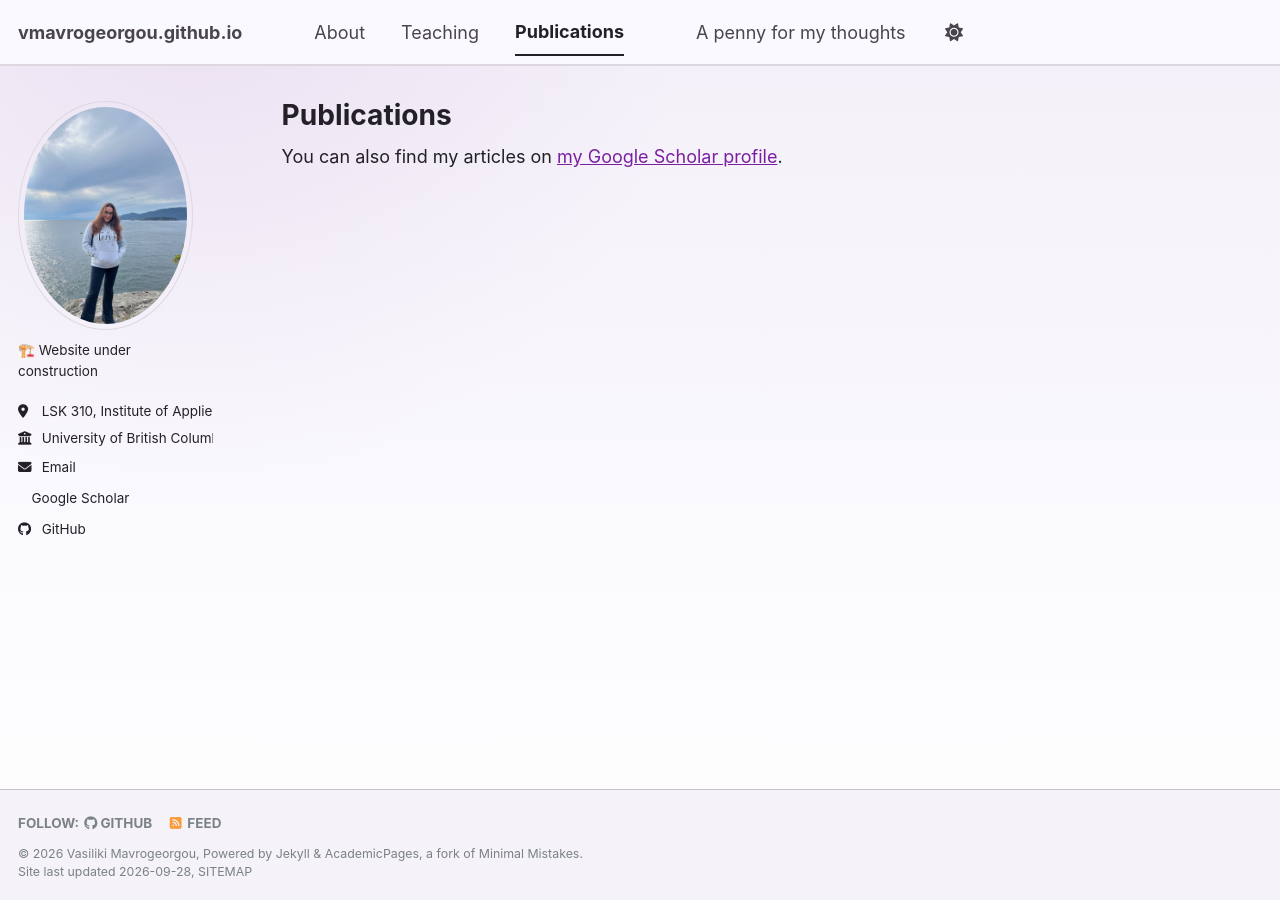
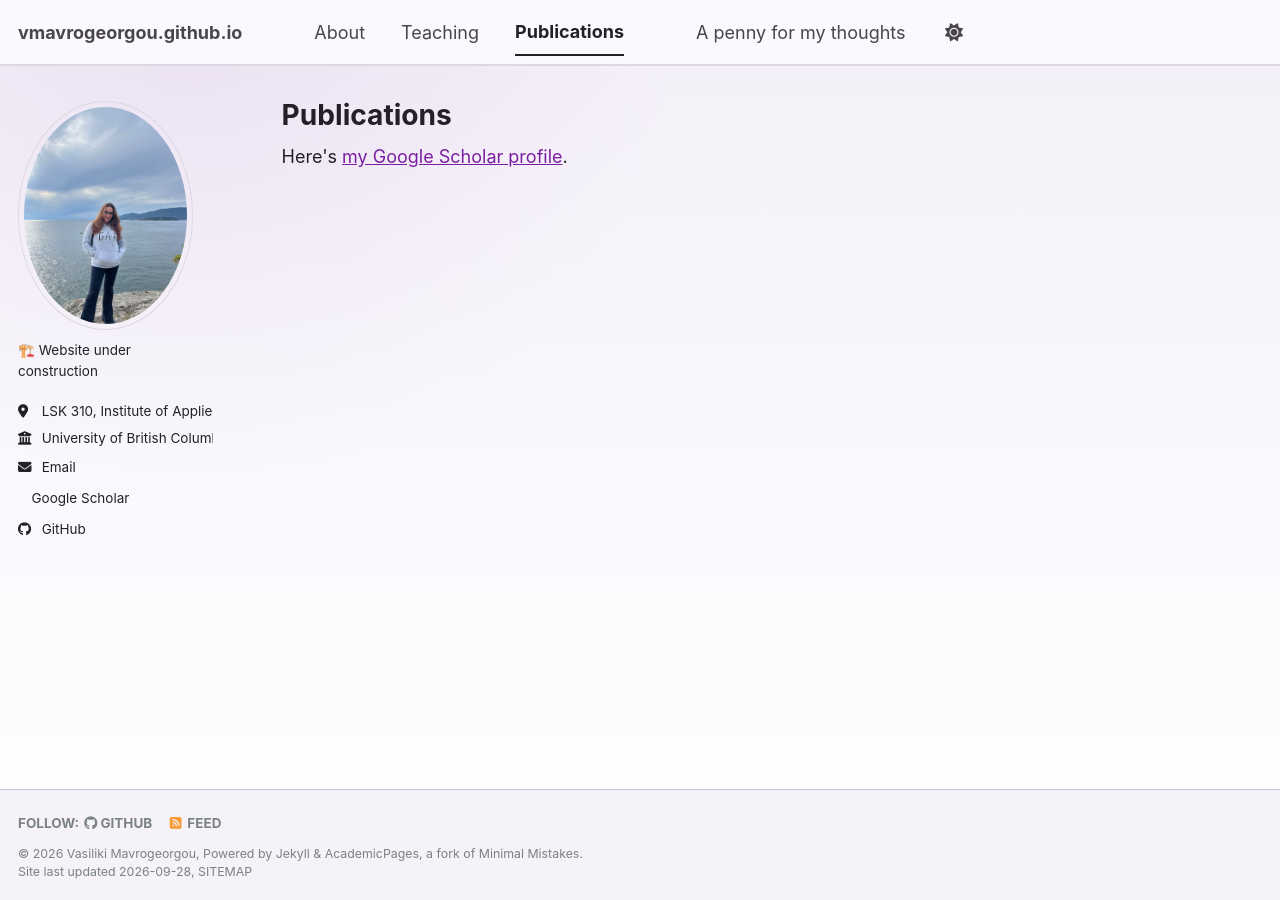
Before and after one commit to vmavrogeorgou/vmavrogeorgou.github.io, a Jekyll site: the page built from _pages/publications.html, in a window 1280 px wide. Built offline with Jekyll 4.4.1, drawn with Linux system fonts in a browser that asks for light colours; a style sheet for code colours, icons or effects is not loaded.

Commit message:
Google scholar

```diff
--- a/_pages/publications.html
+++ b/_pages/publications.html
@@ -6,7 +6,7 @@ author_profile: true
 ---
 
 {% if site.author.googlescholar %}
-  <div class="wordwrap">You can also find my articles on <a href="{{site.author.googlescholar}}">my Google Scholar profile</a>.</div>
+  <div class="wordwrap">Here's <a href="{{site.author.googlescholar}}" target="_blank" rel="noopener noreferrer">my Google Scholar profile</a>.</div>
 {% endif %}
 
 {% include base_path %}
```
